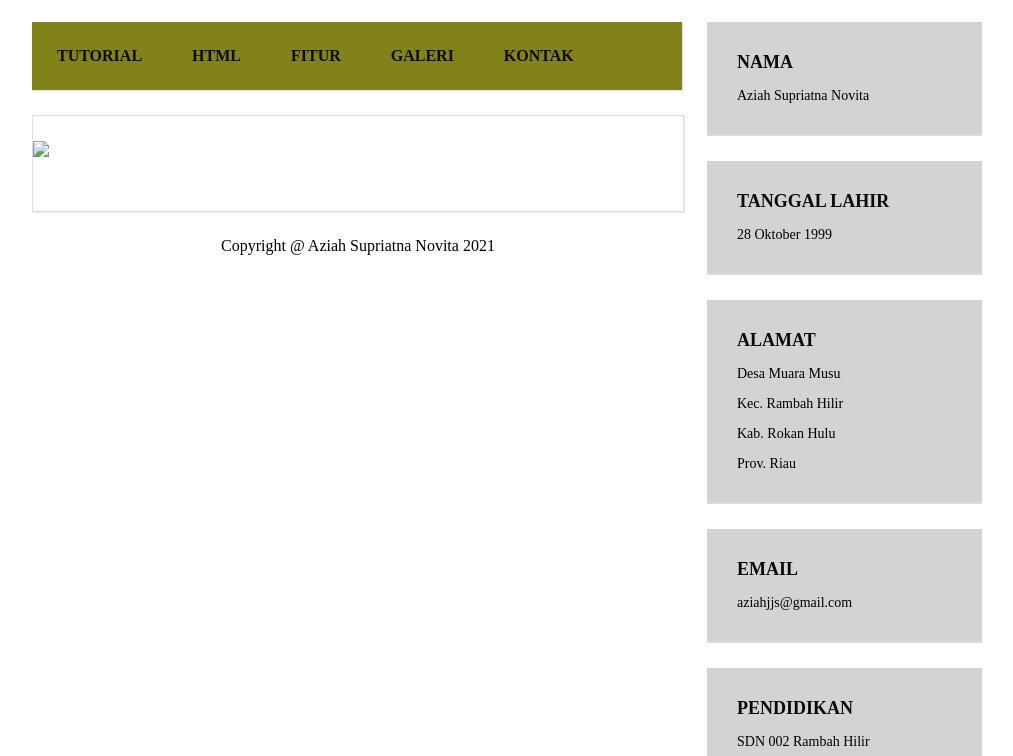
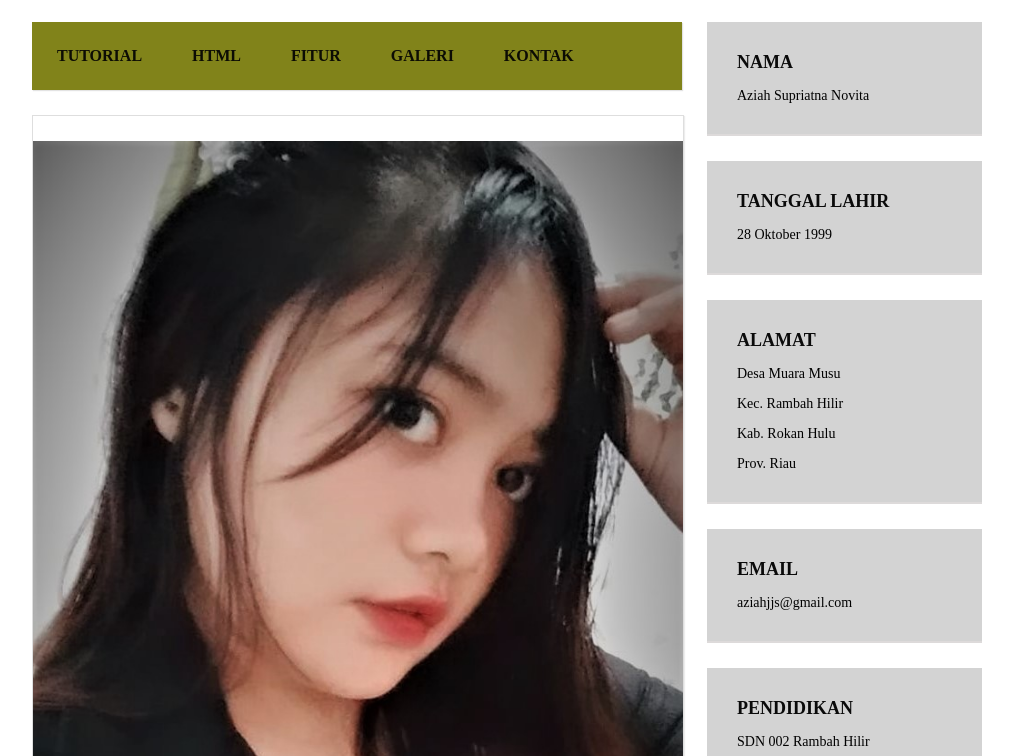
Before and after one commit to aziahsupriatnanovita/aziahsupriatnanovita.github.io, a plain HTML site: page index.html in a window 1280 px wide. Shown: the part 44-800 px from the top of the page, without its empty margins (133-1146 px from the left). Drawn offline with Linux system fonts and the light colour scheme.

Commit message:
Update index.html

```diff
--- a/index.html
+++ b/index.html
@@ -71,7 +71,7 @@
 			<div class="conteudo">
 				<div class="post-info">
 				</div>
-				<img src="zii.jpg">
+				<img src="zii.jpeg">
 		</div>
 		<!-- akhir bagian konten Blog -->
 
```
